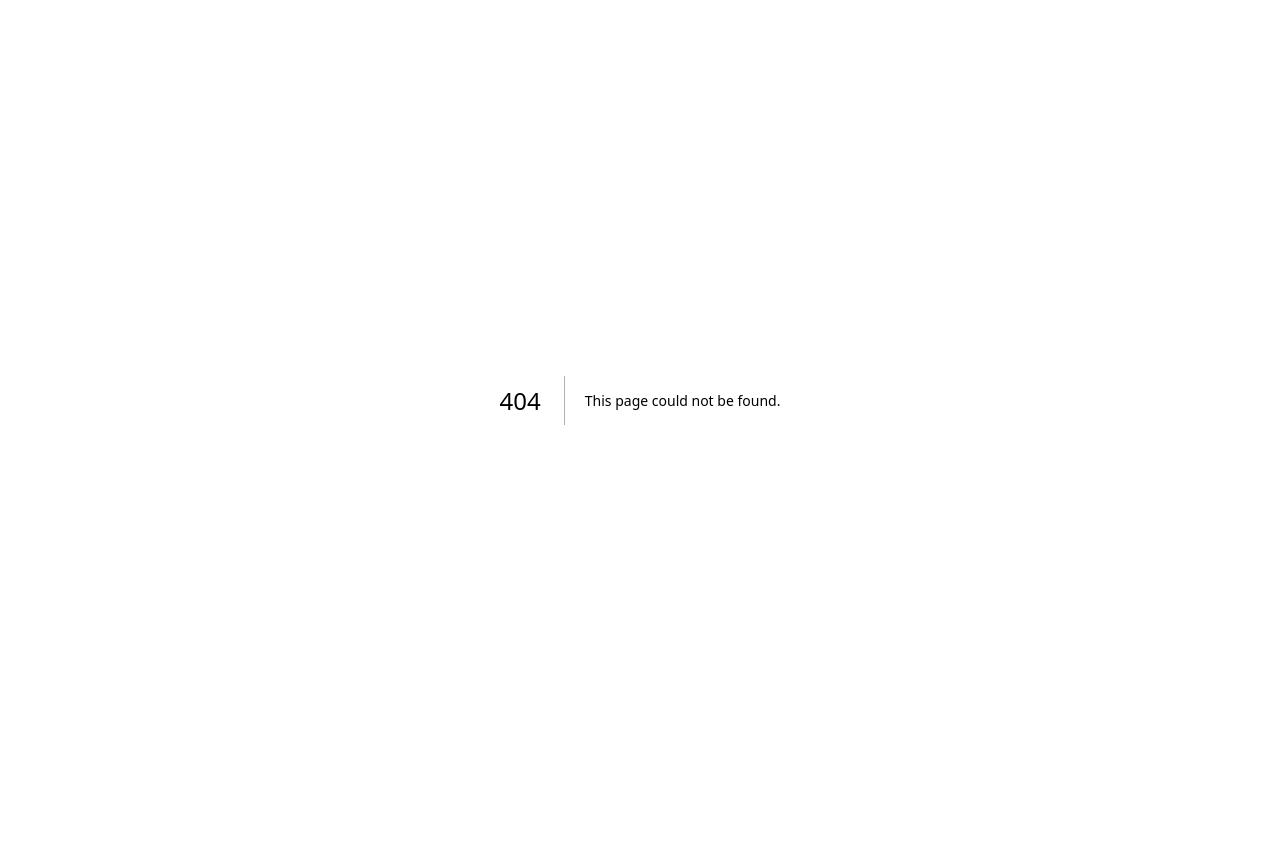
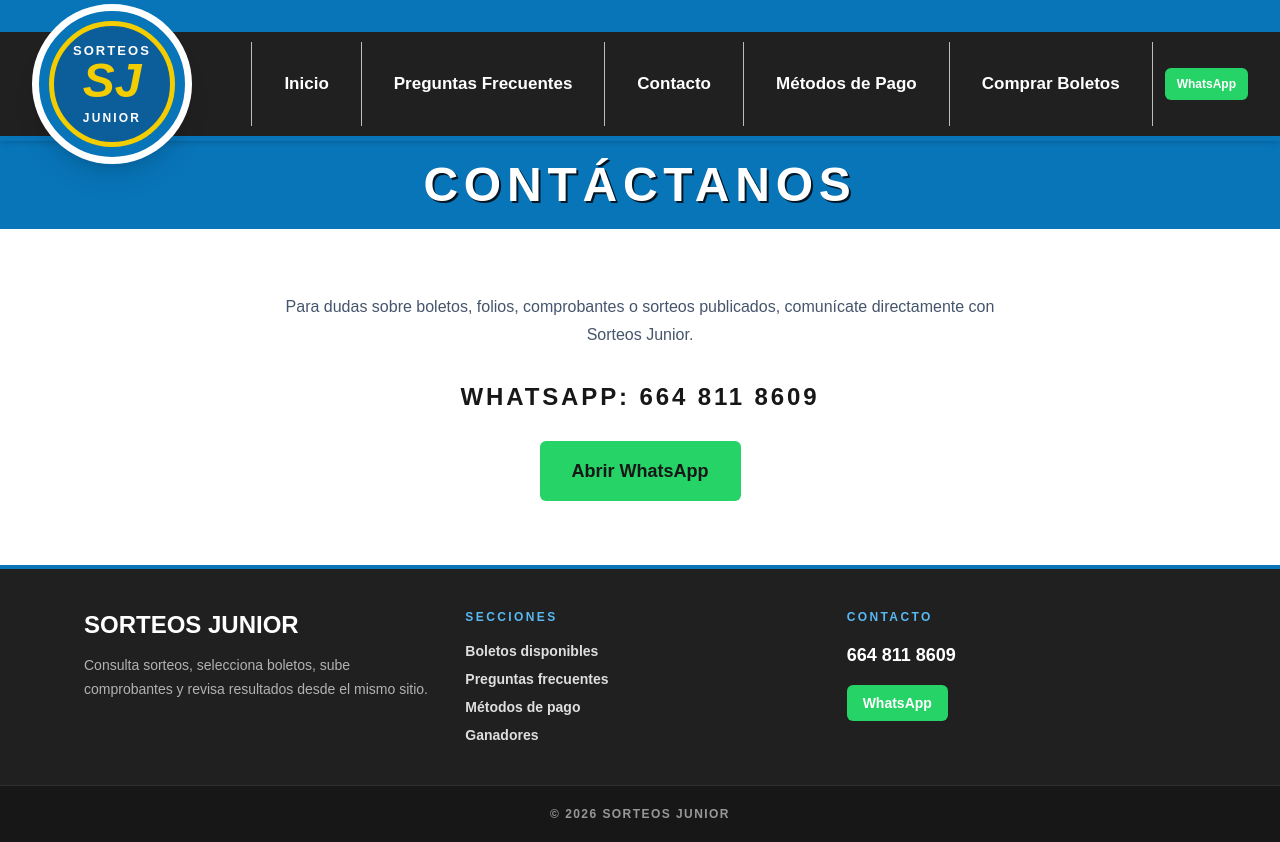
Before and after one commit to victornada2001-hash/Auto-Stereo-Codes---Car-Radio-Code-Service, a Next.js app in the folder raffles-app/: page /contacto in a window 1280 px wide. Before the commit this address had no page. Before the commit the page ends 800 px from the top, so only its background shows below. Built offline with nearby package versions, Linux system fonts and the light colour scheme.

Commit message:
Agrega página de contacto de Sorteos Junior

```diff
--- /dev/null
+++ b/raffles-app/app/contacto/page.tsx
@@ -0,0 +1,17 @@
+import { JuniorClassicHeader } from "../components/junior-classic-header";
+import { SiteFooter } from "../components/site";
+
+const phone = "6648118609";
+
+export default function ContactPage() {
+  return <main className="min-h-screen bg-white text-[#171717]">
+    <JuniorClassicHeader whatsapp={phone} />
+    <div className="bg-[#0875b9] px-5 py-5 text-center text-3xl font-black uppercase tracking-[.12em] text-white [text-shadow:2px_2px_0_rgba(0,0,0,.8)] md:text-5xl">Contáctanos</div>
+    <section className="mx-auto max-w-3xl px-5 py-16 text-center">
+      <p className="text-base leading-7 text-slate-600">Para dudas sobre boletos, folios, comprobantes o sorteos publicados, comunícate directamente con Sorteos Junior.</p>
+      <div className="mt-8 text-2xl font-black uppercase tracking-[.12em]">WhatsApp: 664 811 8609</div>
+      <a href={`https://wa.me/${phone}`} target="_blank" rel="noreferrer" className="mt-7 inline-block rounded-md bg-[#25d366] px-8 py-4 text-lg font-black text-black">Abrir WhatsApp</a>
+    </section>
+    <SiteFooter settings={{ whatsapp_number: phone }} />
+  </main>;
+}
```
